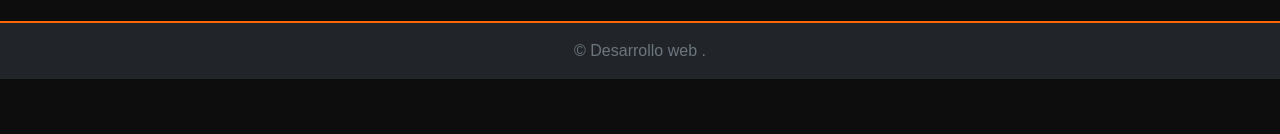
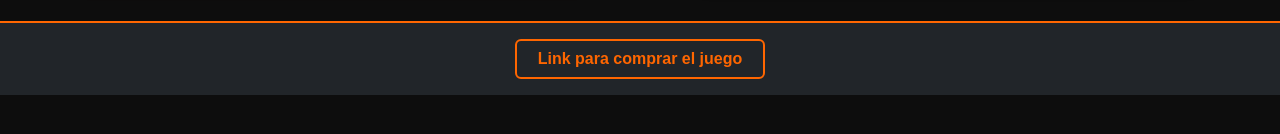
Before and after one commit to Diego-0208/Evalucion3_REPO, a plain HTML site: page index.html in a window 1280 px wide. Shown: the part 540-674 px from the top of the page. Drawn offline with nearby package versions, Linux system fonts and the light colour scheme.

Commit message:
creacion del logo de la pestaña y creacion del link para comprar el juego

```diff
--- a/index.html
+++ b/index.html
@@ -8,6 +8,7 @@
     <link href="https://cdn.jsdelivr.net/npm/bootstrap@5.3.8/dist/css/bootstrap.min.css" rel="stylesheet"
         integrity="sha384-sRIl4kxILFvY47J16cr9ZwB07vP4J8+LH7qKQnuqkuIAvNWLzeN8tE5YBujZqJLB" crossorigin="anonymous">
     <link rel="stylesheet" href="assets/css/style.css">
+    <link rel="icon" href="assets/img/logo de pestaña.jpg">
 
 </head>
 
@@ -91,7 +92,17 @@
         crossorigin="anonymous"></script>
 
     <footer class="bg-dark text-center text-secondary py-3">
-        <p class="mb-0">© Desarrollo web .</p>
+
+
+        <nav id="navbar bg-danger-subtle">
+            <div class="container-fluid justify-content-center">
+                <!-- Link al sitio para comprar el juego -->
+                <a href="https://store.steampowered.com/app/3241660/REPO/?l=spanish" target="_blank"
+                    class="btn btn-outline-success" style="width: 250px;">
+                    Link para comprar el juego
+                </a>
+            </div>
+        </nav>
     </footer>
 </body>
 
```
Also changed, not shown: assets/img/logo de pestaña.jpg (added).
